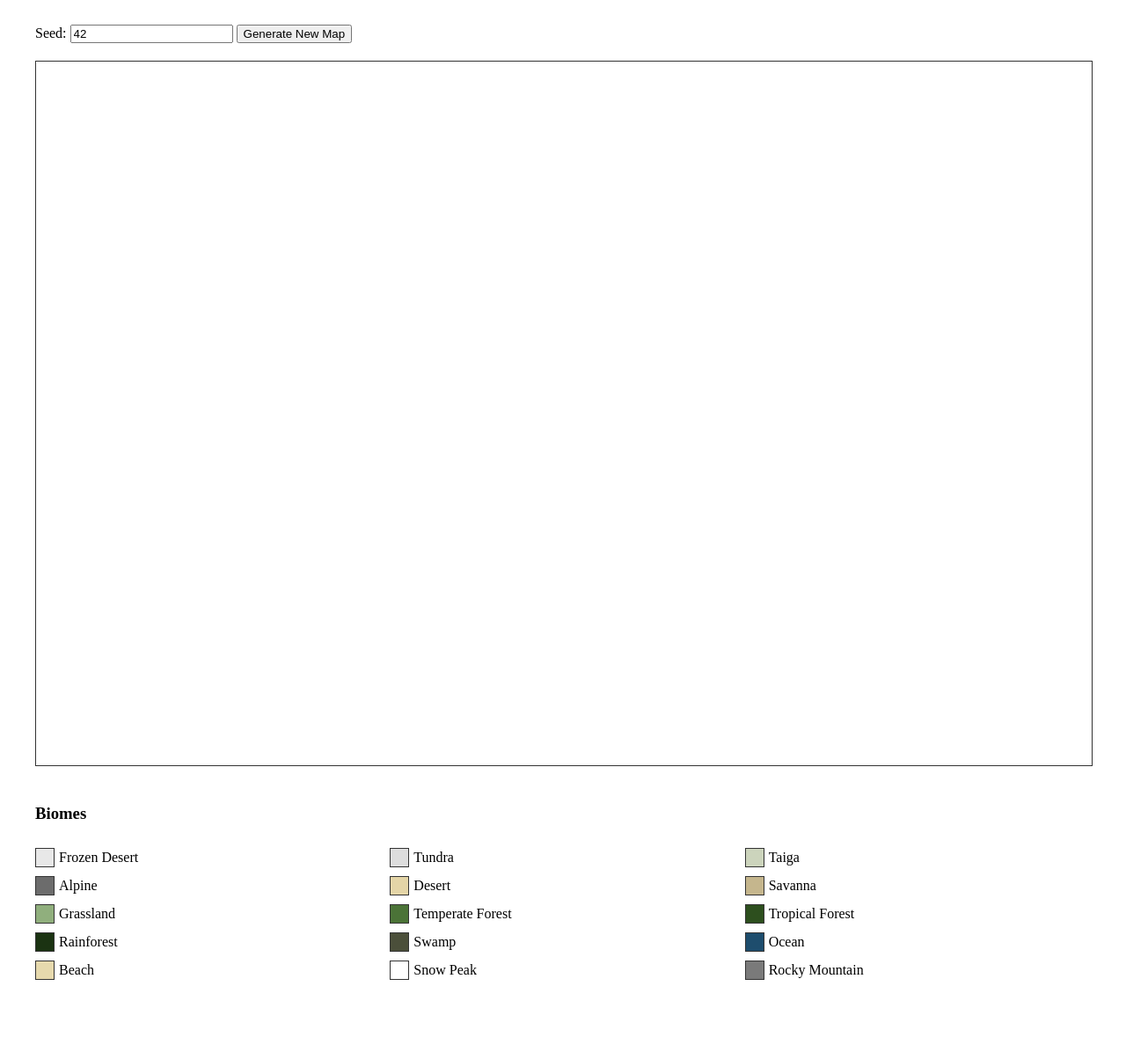
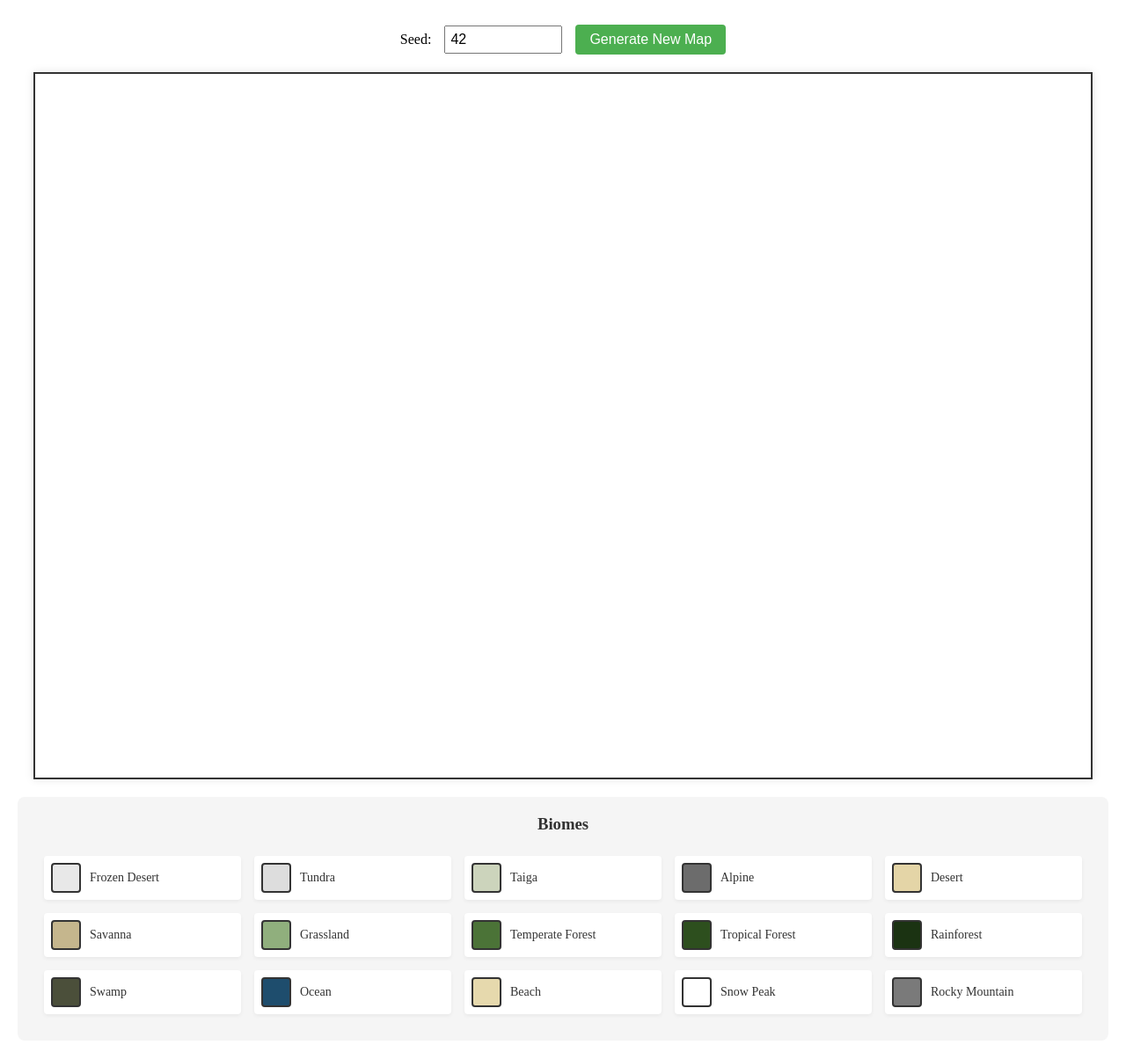
Before and after one commit to ar2116/Simplex-Noise, a plain HTML site: page index.html in a window 1280 px wide. Shown: the whole page at 88% size. Before the commit the page ends 1142 px from the top, so only its background shows below. Drawn offline with Linux system fonts and the light colour scheme.

Commit message:
Update styles.css

```diff
--- a/styles.css
+++ b/styles.css
@@ -1,38 +1,111 @@
 .container {
-    max-width: 1200px;
+    max-width: 1600px;
     margin: 0 auto;
     padding: 20px;
+    display: flex;
+    flex-direction: column;
+    align-items: center;
 }
 
 .controls {
     margin-bottom: 20px;
+    display: flex;
+    gap: 15px;
+    align-items: center;
+}
+
+.controls input {
+    padding: 5px;
+    font-size: 16px;
+    width: 120px;
+}
+
+.controls button {
+    padding: 8px 16px;
+    font-size: 16px;
+    background-color: #4CAF50;
+    color: white;
+    border: none;
+    border-radius: 4px;
+    cursor: pointer;
+}
+
+.controls button:hover {
+    background-color: #45a049;
 }
 
 canvas {
-    border: 1px solid #333;
+    border: 2px solid #333;
     margin-bottom: 20px;
+    box-shadow: 0 0 10px rgba(0,0,0,0.1);
 }
 
 .biome-legend {
-    display: flex;
-    flex-direction: column;
-    gap: 10px;
+    width: 100%;
+    max-width: 1200px;
+    padding: 20px;
+    background-color: #f5f5f5;
+    border-radius: 8px;
+}
+
+.biome-legend h3 {
+    margin: 0 0 15px 0;
+    text-align: center;
+    color: #333;
 }
 
 #biome-list {
     display: grid;
-    grid-template-columns: repeat(3, 1fr);
-    gap: 10px;
+    grid-template-columns: repeat(auto-fit, minmax(200px, 1fr));
+    gap: 15px;
+    padding: 10px;
 }
 
 .biome-item {
     display: flex;
     align-items: center;
-    gap: 5px;
+    gap: 10px;
+    padding: 8px;
+    background-color: white;
+    border-radius: 4px;
+    box-shadow: 0 2px 4px rgba(0,0,0,0.05);
 }
 
 .biome-color {
-    width: 20px;
-    height: 20px;
-    border: 1px solid #333;
+    width: 30px;
+    height: 30px;
+    border: 2px solid #333;
+    border-radius: 4px;
 }
+
+.biome-name {
+    font-size: 14px;
+    color: #333;
+}
+
+.loading-overlay {
+    position: fixed;
+    top: 0;
+    left: 0;
+    width: 100%;
+    height: 100%;
+    background-color: rgba(0,0,0,0.7);
+    display: flex;
+    justify-content: center;
+    align-items: center;
+    z-index: 1000;
+}
+
+.loading-spinner {
+    width: 50px;
+    height: 50px;
+    border: 5px solid #f3f3f3;
+    border-top: 5px solid #3498db;
+    border-radius: 50%;
+    animation: spin 1s linear infinite;
+}
+
+@keyframes spin {
+    0% { transform: rotate(0deg); }
+    100% { transform: rotate(360deg); }
+}
```
